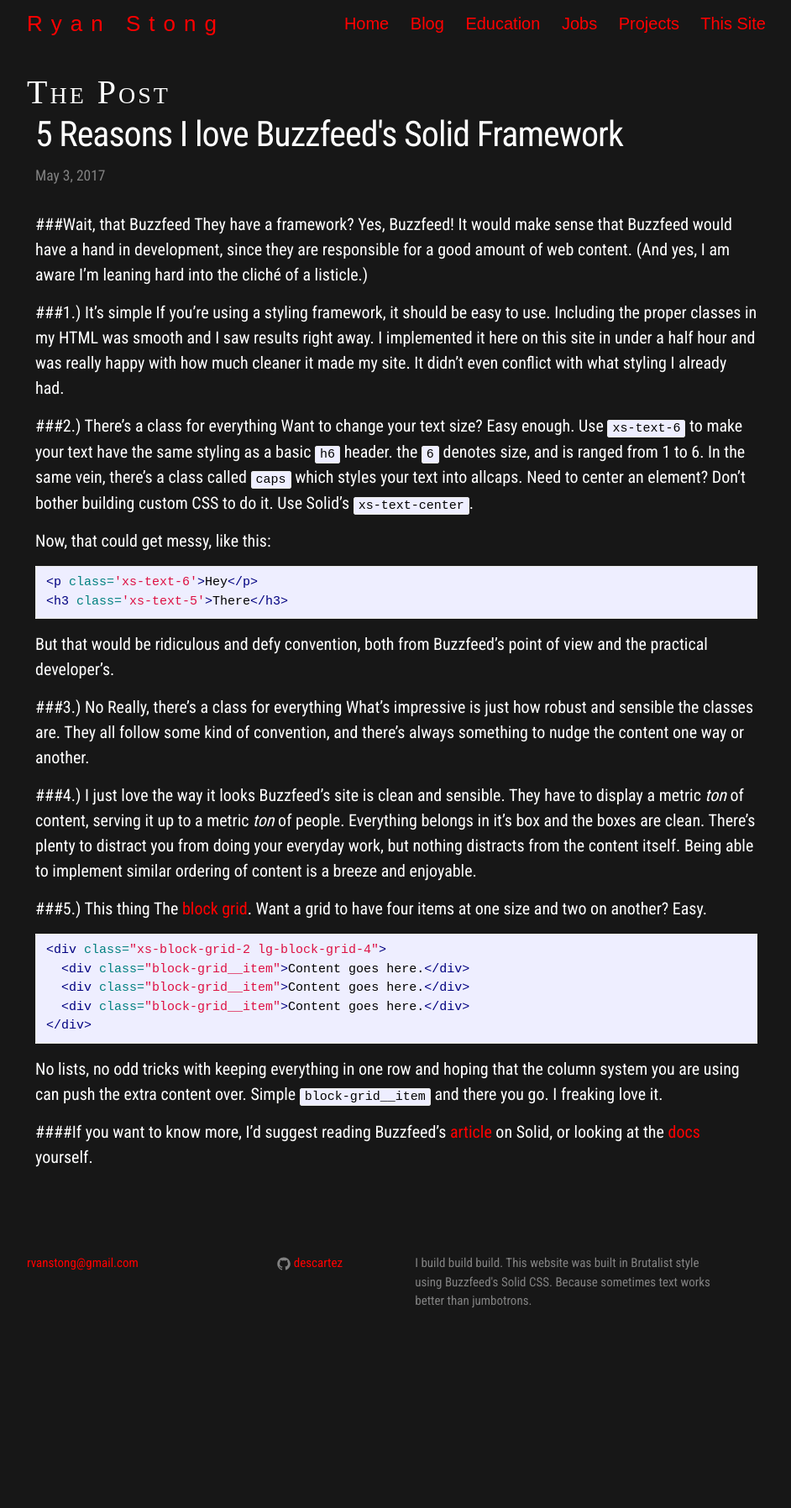
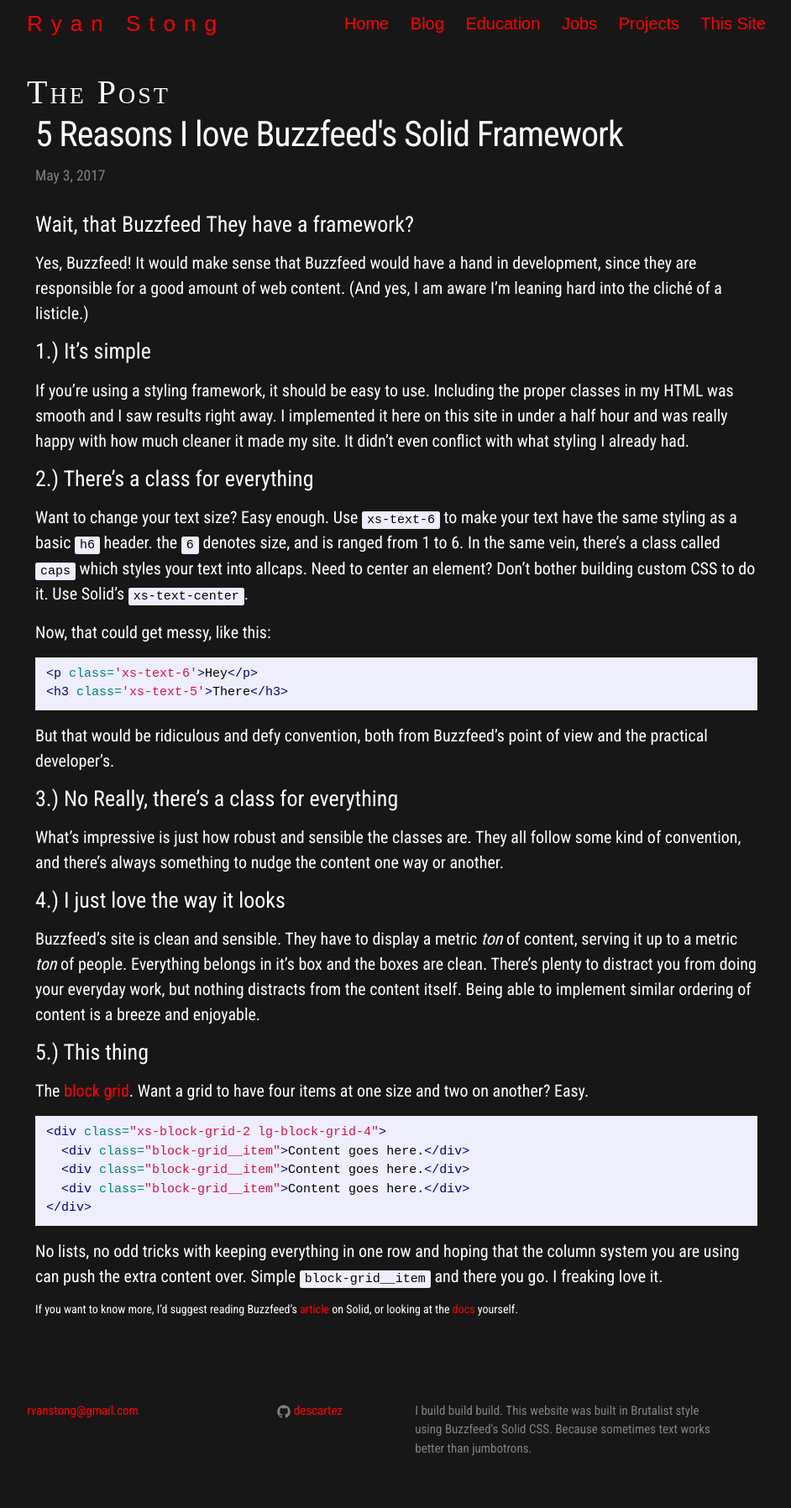
Before and after one commit to descartez/descartez.github.io, a Jekyll site: the page built from _posts/2017-05-03-buzzfeed-solid-implementation.md, in a window 1280 px wide. Shown: the whole page at 84% size, without its empty margins (168-1110 px from the left). Built offline with Jekyll 4.4.1, drawn with Linux system fonts in a browser that asks for light colours; some web fonts are replaced; before the commit the page ends 1621 px from its top, so only the background shows below that.

Commit message:
fixes typos

```diff
--- a/_posts/2017-05-03-buzzfeed-solid-implementation.md
+++ b/_posts/2017-05-03-buzzfeed-solid-implementation.md
@@ -5,13 +5,13 @@
 categories: blog
 ---
 
-###Wait, that Buzzfeed They have a framework?
+### Wait, that Buzzfeed They have a framework?
 Yes, Buzzfeed! It would make sense that Buzzfeed would have a hand in development, since they are responsible for a good amount of web content. (And yes, I am aware I'm leaning hard into the cliché of a listicle.)
 
-###1.) It's simple
+### 1.) It's simple
 If you're using a styling framework, it should be easy to use. Including the proper classes in my HTML was smooth and I saw results right away. I implemented it here on this site in under a half hour and was really happy with how much cleaner it made my site. It didn't even conflict with what styling I already had.
 
-###2.) There's a class for everything
+### 2.) There's a class for everything
 Want to change your text size? Easy enough. Use `xs-text-6` to make your text have the same styling as a basic `h6` header. the `6` denotes size, and is ranged from 1 to 6. In the same vein, there's a class called `caps` which styles your text into allcaps. Need to center an element? Don't bother building custom CSS to do it. Use Solid's `xs-text-center`.
 
 Now, that could get messy, like this:
@@ -24,13 +24,13 @@
 
 But that would be ridiculous and defy convention, both from Buzzfeed's point of view and the practical developer's.
 
-###3.) No Really, there's a class for everything
+### 3.) No Really, there's a class for everything
 What's impressive is just how robust and sensible the classes are. They all follow some kind of convention, and there's always something to nudge the content one way or another.
 
-###4.) I just love the way it looks
+### 4.) I just love the way it looks
 Buzzfeed's site is clean and sensible. They have to display a metric *ton* of content, serving it up to a metric *ton* of people. Everything belongs in it's box and the boxes are clean. There's plenty to distract you from doing your everyday work, but nothing distracts from the content itself. Being able to implement similar ordering of content is a breeze and enjoyable.
 
-###5.) This thing
+### 5.) This thing
 The [block grid](http://solid.buzzfeed.com/block-grid.html). Want a grid to have four items at one size and two on another? Easy.
 
 {% highlight html %}
@@ -45,4 +45,4 @@
 
 No lists, no odd tricks with keeping everything in one row and hoping that the column system you are using can push the extra content over. Simple `block-grid__item` and there you go. I freaking love it.
 
-####If you want to know more, I'd suggest reading Buzzfeed's [article](https://medium.com/buzzfeed-design/introducing-solid-1c16b1bf4868) on Solid, or looking at the [docs](http://solid.buzzfeed.com/) yourself.
+##### If you want to know more, I'd suggest reading Buzzfeed's [article](https://medium.com/buzzfeed-design/introducing-solid-1c16b1bf4868) on Solid, or looking at the [docs](http://solid.buzzfeed.com/) yourself.
```
